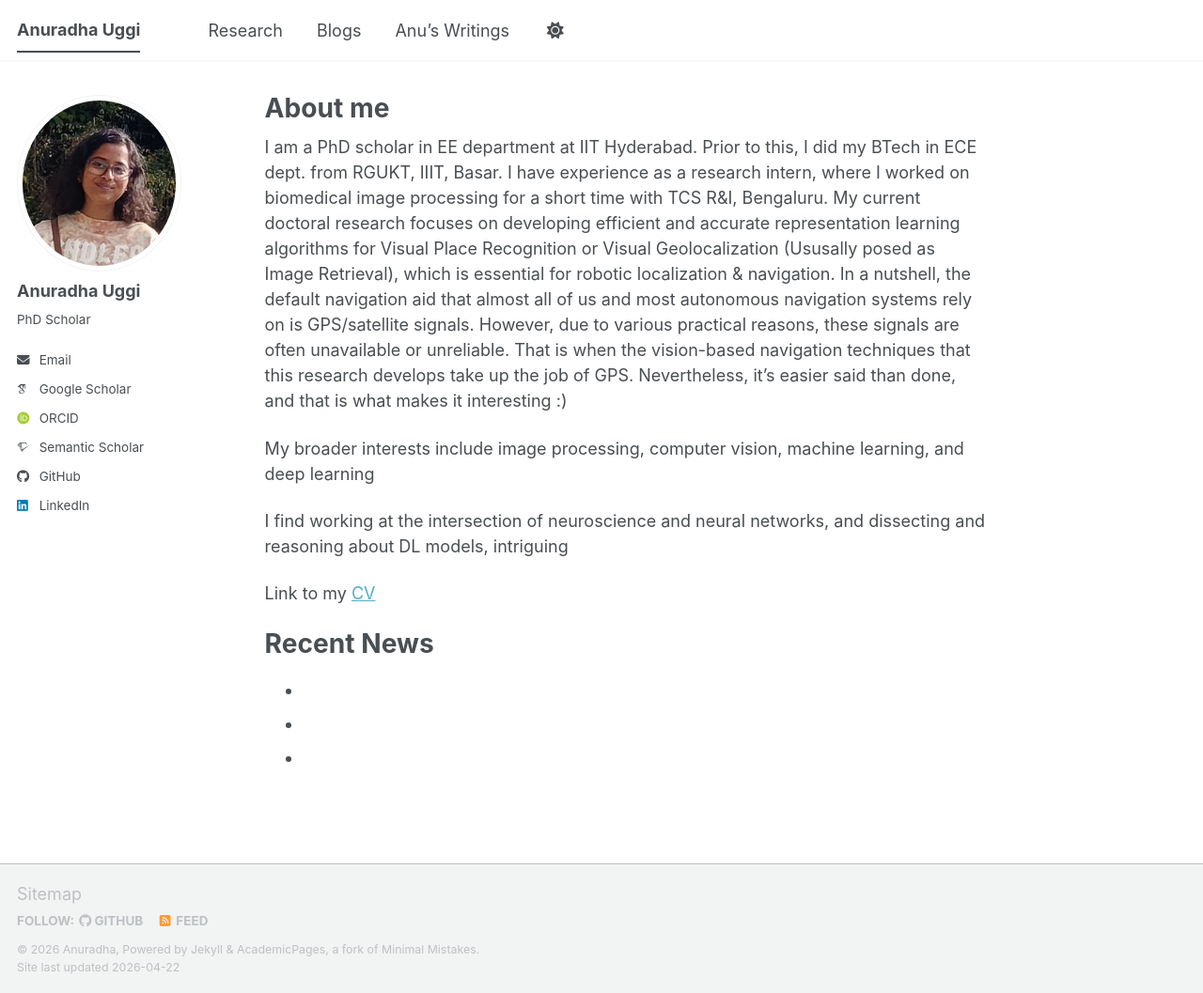
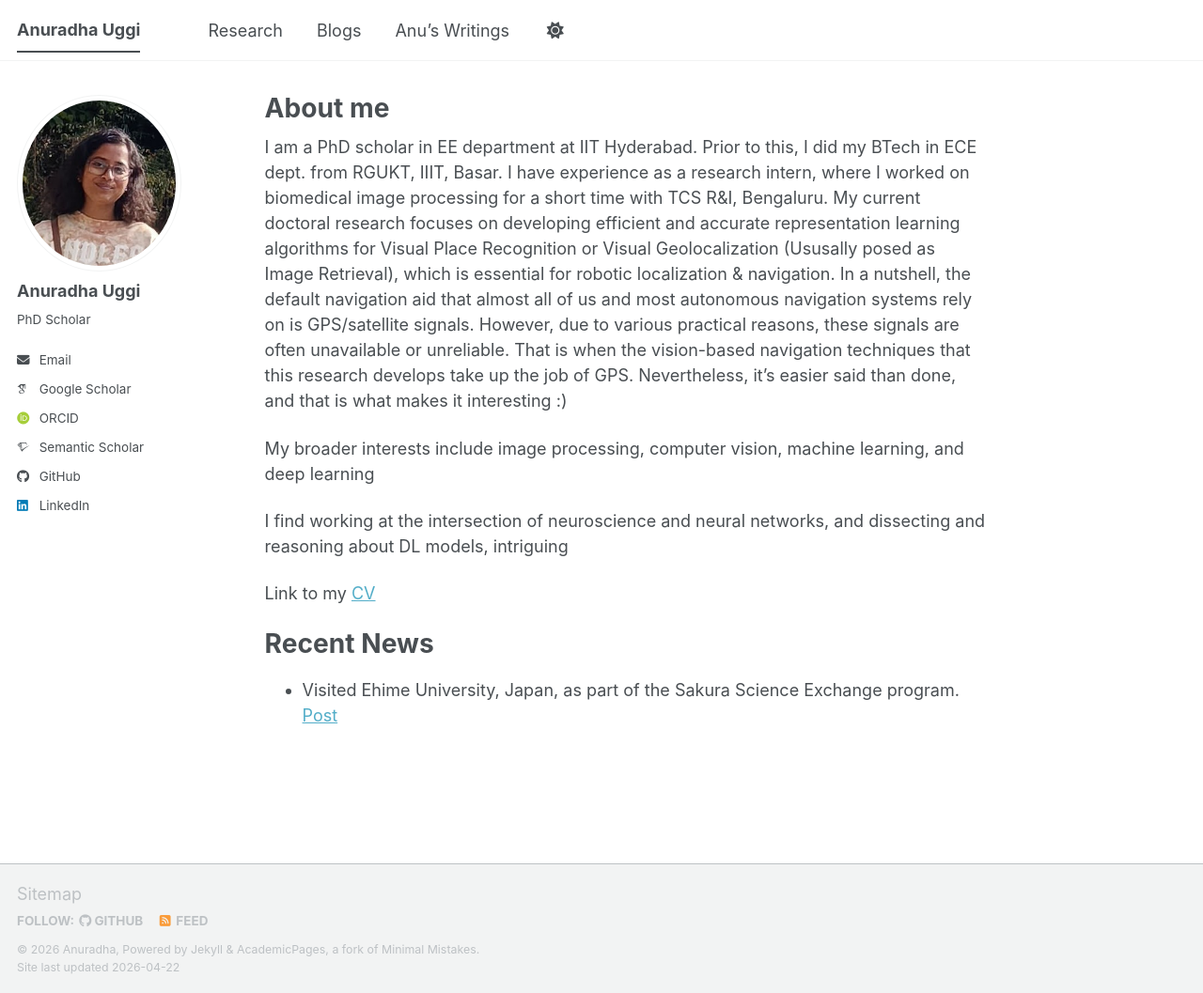
Before and after one commit to Anuradha-Uggi/anuradha-uggi.github.io, a Jekyll site: the page built from _pages/about.md, in a window 1280 px wide and 1057 px high. Shown: the whole window at 94% size. Built offline with Jekyll 4.4.1, drawn with Linux system fonts in a browser that asks for light colours; some web fonts are replaced; a script bundle is joined from its source files by our own code; library files that are not in the unit come from our copies.

Commit message:
Add news about visit to Ehime University, Japan

```diff
--- a/_pages/about.md
+++ b/_pages/about.md
@@ -18,9 +18,7 @@ Link to my [CV](https://drive.google.com/file/d/1Xjc7jJg6YVTaUeJnfCN0ob6zukyyu19
 
 Recent News
 ======
--
--
--
+- Visited Ehime University, Japan, as part of the Sakura Science Exchange program. [Post](https://www.linkedin.com/posts/sandipan-dandapat-90735130_sakurascienceexchangeprogram-jst-ehimeuniversity-ugcPost-7409527755815714817-0_Rs?utm_source=share&utm_medium=member_desktop&rcm=ACoAACFdKbsBYVzQP8uAiLdC5fu2ePeBbzK85U4)
 
 
 
```
